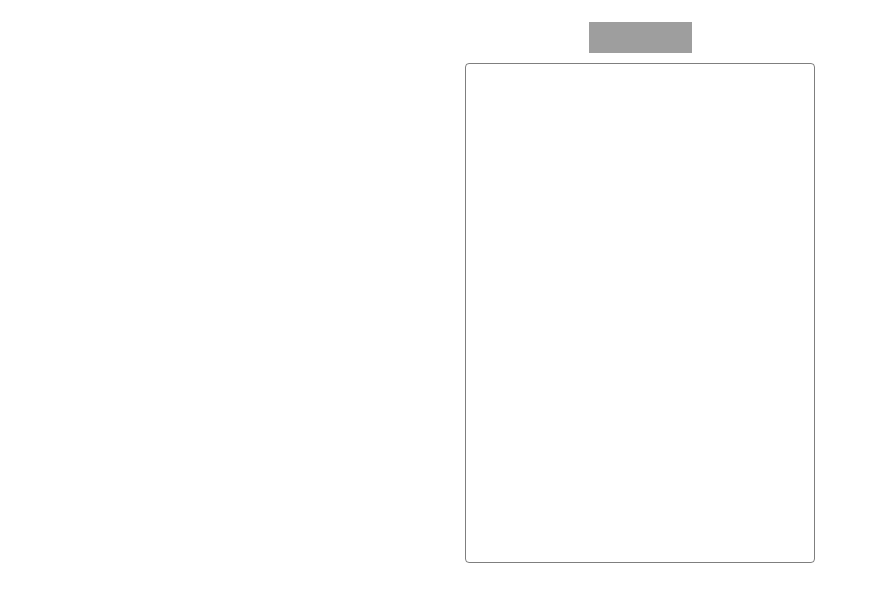
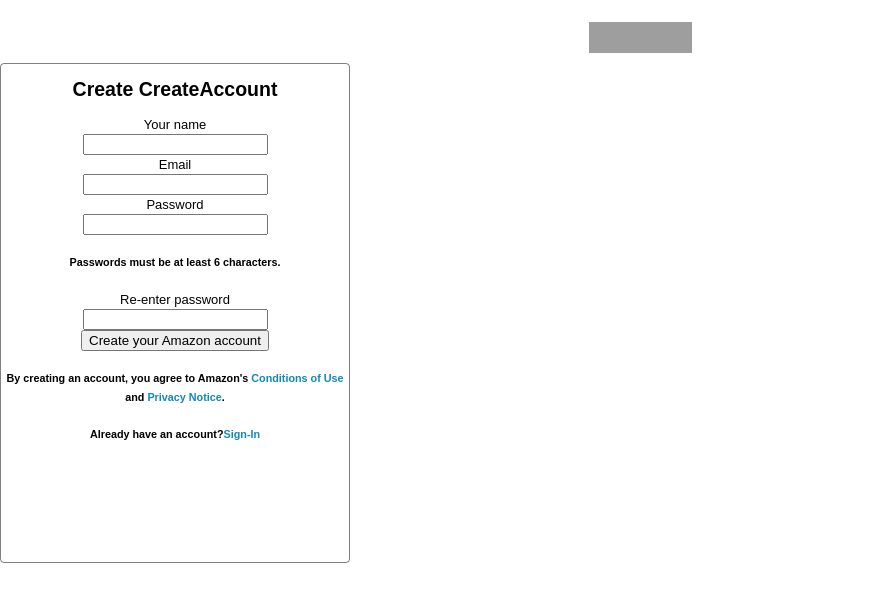
Before and after one commit to tsaihuangsd/amazon-create-account, a React (Create React App) app: page / in a window 1280 px wide. Shown: the top 602 px of the page, without its empty margins (0-878 px from the left). Built offline with nearby package versions, Linux system fonts and the light colour scheme; grey boxes are pictures that could not be loaded.

Commit message:
Minor refactoring.  Rendor input form and hyperlinks in create-account-box with preliminary styling

```diff
--- /dev/null
+++ b/src/MVP/constants/index.js
@@ -0,0 +1,3 @@
+export const LINK_CONDITION_OF_USE = "https://www.amazon.com/gp/help/customer/display.html/ref=ap_register_notification_condition_of_use?ie=UTF8&nodeId=508088"
+export const LINK_PRIVACY_NOTICE = "https://www.amazon.com/gp/help/customer/display.html/ref=ap_register_notification_privacy_notice?ie=UTF8&nodeId=468496"
+export const LINK_SIGN_IN = "https://www.amazon.com/ap/signin?clientContext=130-4649631-2400710&openid.return_to=https%3A%2F%2Ftrack.amazon.com%2F&prevRID=XZC4WY3J9ZH4HFR0434Q&openid.identity=http%3A%2F%2Fspecs.openid.net%2Fauth%2F2.0%2Fidentifier_select&openid.assoc_handle=amzn_shippingrecipientcentral_us&openid.mode=checkid_setup&siteState=clientContext%3D133-5959651-2511706%2CsourceUrl%3Dhttps%253A%252F%252Ftrack.amazon.com%252F%2Csignature%3DaIjtVnII3EuhLKiVpJY6BuFeqXYj3D&marketPlaceId=A2BR6UVHX99FEC&openid.claimed_id=http%3A%2F%2Fspecs.openid.net%2Fauth%2F2.0%2Fidentifier_select&pageId=amzn_shippingrecipientcentral_us_amazon&openid.ns=http%3A%2F%2Fspecs.openid.net%2Fauth%2F2.0"
--- a/src/MVP/styling/App.css
+++ b/src/MVP/styling/App.css
@@ -42,11 +42,10 @@
 
   .box-container {
       display: flex;
+      flex-direction: column;
+      align-items: center;
       justify-content: center;
       margin-top: 10px;
-  }
-
-  .create-account-box {
       display: block;
       ;
       box-sizing: border-box;
@@ -61,3 +60,17 @@
       height: 500px;
       margin: 10px, auto;
     }
+
+
+  /* .create-account-box {
+  } */
+
+a {
+  text-decoration: none;
+  color: #18b;
+}
+
+a:hover {
+  text-decoration: underline;
+  cursor: pointer;
+}
--- a/src/MVP/views/createAccountView.js
+++ b/src/MVP/views/createAccountView.js
@@ -1,5 +1,6 @@
 import React from 'react';
 import '../styling/App.css';
+import * as Constants from '../constants';
 
 const CreateAccountView = () =>{
     return (
@@ -7,6 +8,26 @@
             <div className="a-icon-logo" />
             <div className="box-container">
                 <div className="create-account-box">
+                    <h2>Create CreateAccount</h2>
+                    <form>
+                        <label for="name">Your name</label><br/>
+                        <input type="text" id="name"></input><br/>
+                        <label>Email</label><br/>
+                        <input type="text" id="email"></input><br/>
+                        <label>Password</label><br/>
+                        <input type="text" id="password"></input><br/>
+                        <h5>Passwords must be at least 6 characters.</h5>
+                        <label>Re-enter password</label><br/>
+                        <input type="text" id="reenter-password"></input><br/>
+                        <input type="submit" value="Create your Amazon account"></input>
+                    </form>
+                    <h5>By creating an account, you agree to Amazon's <a href={Constants.LINK_CONDITION_OF_USE}>Conditions of Use</a> and <a href={Constants.LINK_PRIVACY_NOTICE}>Privacy Notice</a>.
+                    </h5>
+                </div>
+                <div className="sign-in-box">
+                    <h5>Already have an account?
+                        <a href={Constants.LINK_SIGN_IN}>Sign-In</a>
+                    </h5>
                 </div>
             </div>
         </div>
```
Also changed, not shown: src/MVP/actions/createAmazonAccountAction.js (added), src/MVP/components/createAccount.js (line endings or trailing spaces), 2 other files (tests, documents, lock files or other folders). Lines whose indentation alone changed are shown as unchanged.
